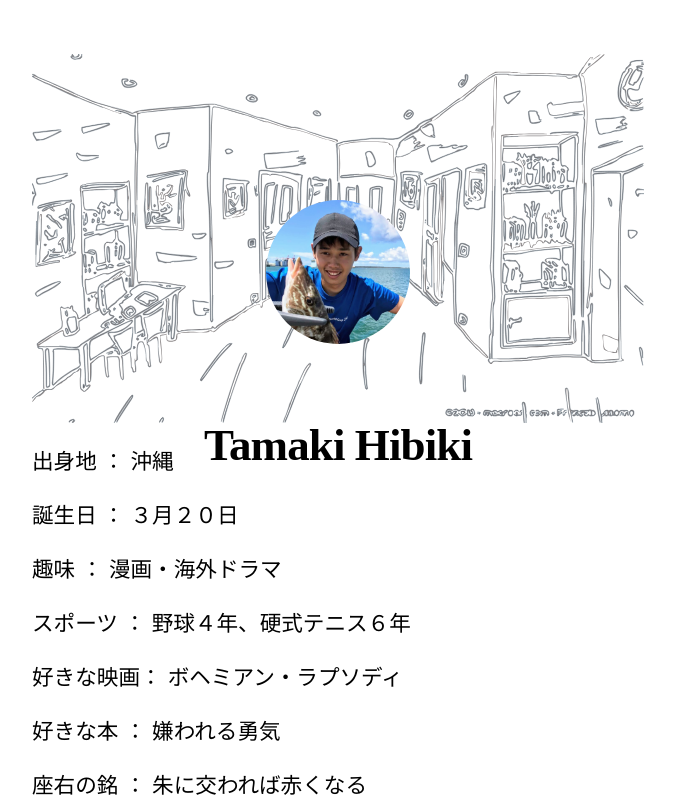
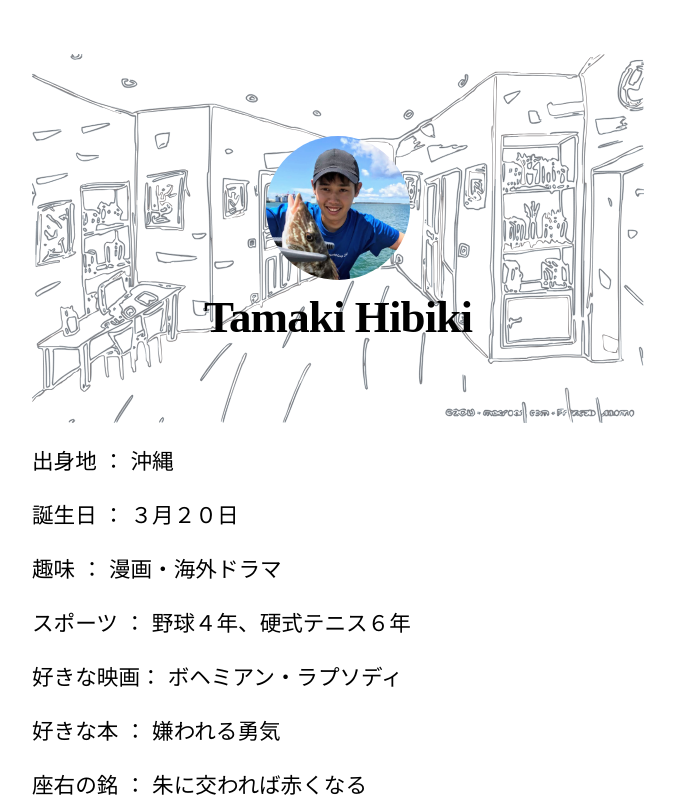
Before and after one commit to tamaki8021/blog-app, a Next.js app: page / in a window 1280 px wide. Shown: the top 800 px of the page, without its empty margins (302-977 px from the left). Built offline with nearby package versions, Linux system fonts and the light colour scheme.

Commit message:
fix/topview_layout.tsx_layout.module.css

```diff
--- a/components/layout.module.css
+++ b/components/layout.module.css
@@ -62,14 +62,14 @@
 
 .headerText {
   position: absolute;
-  top: 50%;
+  top: 34%;
   font-family: 'Oswald', 'sans-serif';
   z-index: 2;
 }
 
 .topImage {
   position: absolute;
-  top: 25%;
+  top: 17%;
   z-index: 2;
 }
 
--- a/components/layout.tsx
+++ b/components/layout.tsx
@@ -3,8 +3,6 @@ import styles from "./layout.module.css";
 import utilStyles from "../styles/utils.module.css";
 import Link from "next/link";
 import {data} from './path.module'
-import {FontAwesomeIcon} from '@fortawesome/react-fontawesome'
-import {faFacebook, faTwitter, faInstagram} from '@fortawesome/free-brands-svg-icons'
 
 const name = "Tamaki  Hibiki";
 export const siteTitle = "Tamaki profile";
```
